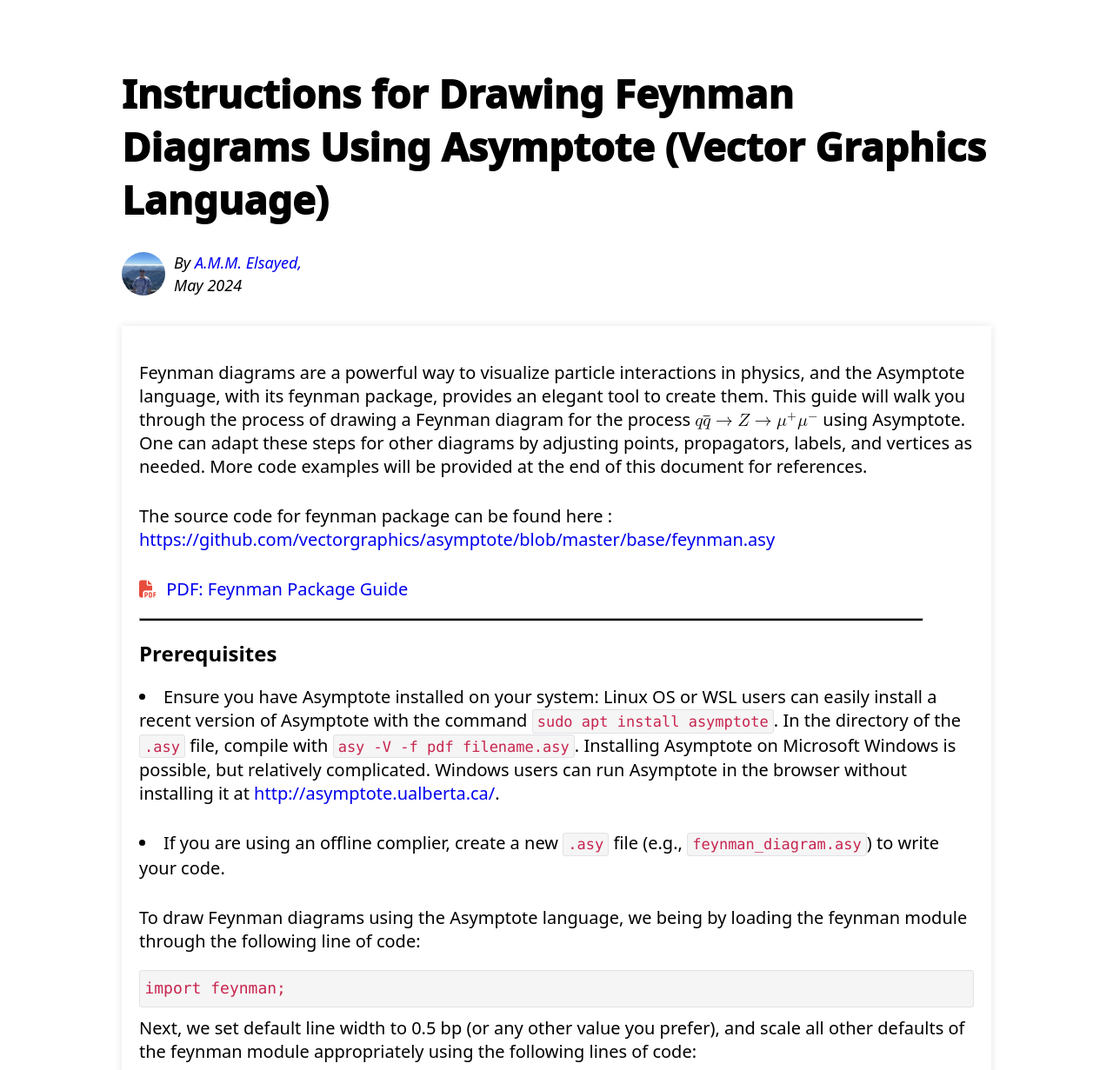
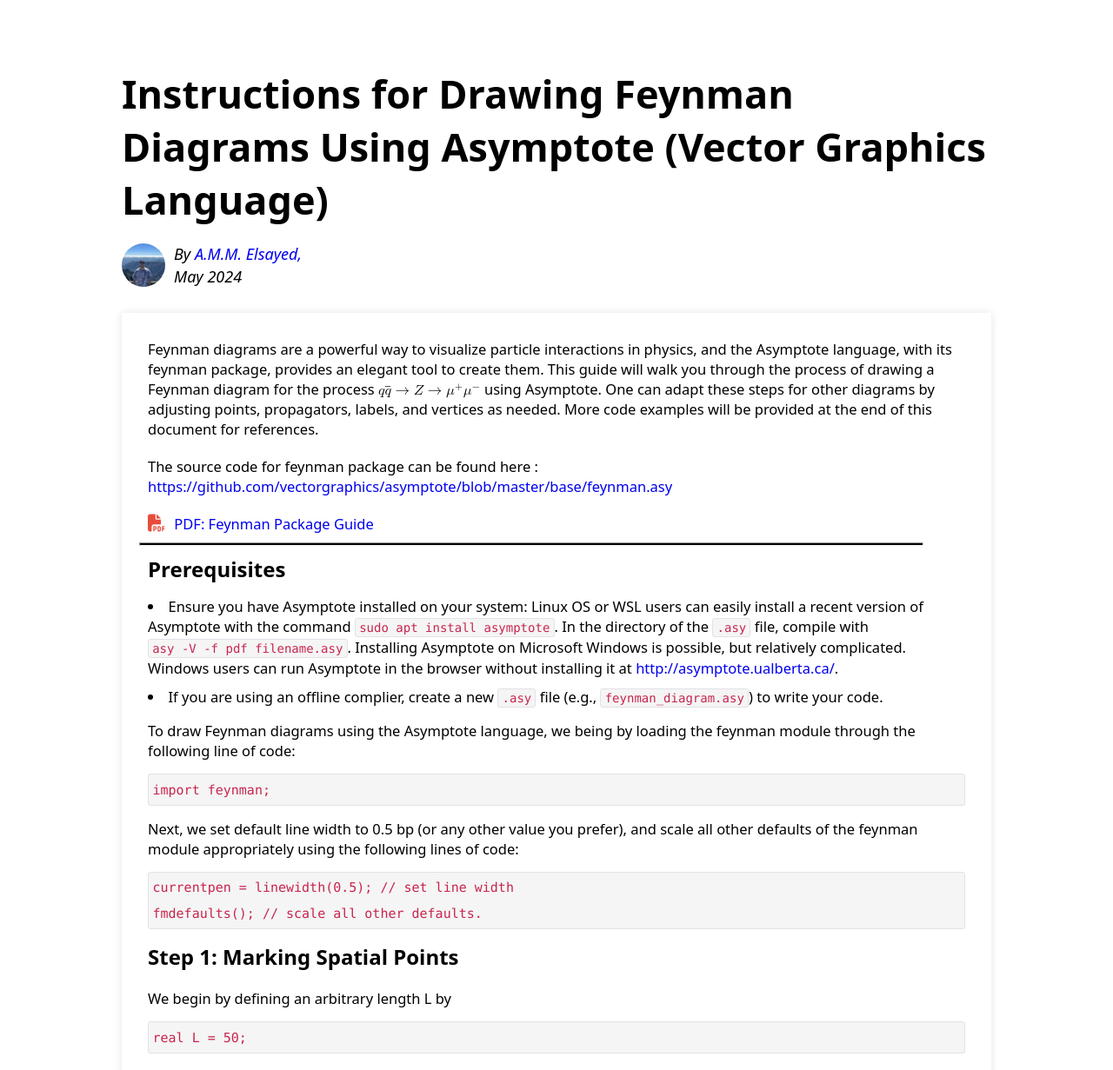
Before and after one commit to ammelsayed/ammelsayed.github.io, a plain HTML site: page blog/post1/index.html in a window 1280 px wide. Shown: the part 69-1300 px from the top of the page at 87% size. Drawn offline with Linux system fonts and the light colour scheme.

Commit message:
Add files via upload

```diff
--- a/blog/post_style.css
+++ b/blog/post_style.css
@@ -42,24 +42,12 @@ body main {
 /* %%%%%%%%%%%%%%%%%%%%%%%%%%%%%% */
 /* Defining the title of any page */
 
-.page-top {
-    margin-top: 60px;
-    width: 100%;
-    max-width: 1000px;
-    min-width: 0;
-    display: flex;
-    flex-direction: row;
-    justify-content: space-between;
-    align-items: center;
-}
-
 .page-top h1 {
     font-size: 45px;
-    font-weight: 1000;
 }
 
 .page-top {
-    margin-top: 60px;
+    margin: 60px 0px 20px 0px;
     width: 100%;
     max-width: 1000px;
     min-width: 0;
@@ -70,11 +58,10 @@ body main {
 }
 
 .author_information {
-    margin-top: 30px;
     width: 100%;
     max-width: 1000px;
     min-width: 0;
-    margin-bottom: 15px;
+    margin-bottom: 30px;
     display: flex;
     flex-direction: row;
     justify-content: flex-start;
@@ -108,7 +95,6 @@ section {
     width: 100%;
     max-width: 1000px;
     min-width: 0;
-    margin: 20px 0px;
     box-shadow: 0 0 10px rgba(0,0,0,0.1);
     color: black;
     display: flex;
@@ -118,8 +104,8 @@ section {
 }
 
 section p {
-    padding: 10px 20px 20px 20px;
-    font-size: 20px;
+    padding: 10px 30px;
+    font-size: 16.5px;
     word-wrap: break-word;
     overflow-wrap: break-word;
 }
@@ -136,8 +122,8 @@ section hr {
 
 
 section ul li {
-    padding: 10px 20px 20px 20px;
-    font-size: 20px;
+    padding: 5px 30px;
+    font-size: 16.5px;
     word-wrap: break-word;
     overflow-wrap: break-word;
     list-style-type: disc; /* Use disc bullets for list items */
@@ -145,7 +131,7 @@ section ul li {
 }
 
 section p .inline-code, section ul li .inline-code {
-    font-size: 17px;                        /* slightly smaller than body text */
+    font-size: 14px;                        /* slightly smaller than body text */
     font-family: Menlo, Consolas, monospace;
 
     background-color: #f5f5f5;               /* very light gray */
@@ -163,10 +149,9 @@ section p .inline-code, section ul li .inline-code {
 section code {
     display: block;
 
-    padding: 20px;
-    margin: 0px 20px;
+    margin: 5px 30px;
 
-    font-size: 18px;                        /* slightly smaller than body text */
+    font-size: 15px;                        /* slightly smaller than body text */
     font-family: Menlo, Consolas, monospace;
 
     background-color: #f5f5f5;               /* very light gray */
@@ -197,7 +182,7 @@ section img {
 
 
 section h1, section h2, section h3, section h4 {
-    padding: 20px 20px 10px 20px;
+    padding: 10px 30px;
     word-wrap: break-word;
     overflow-wrap: break-word;
 }
--- a/blog/style.css
+++ b/blog/style.css
@@ -143,7 +143,7 @@ body main {
 #events-list .publication .content .abstract {
     font-size: 15px;
     text-align: justify;
-     margin-top: 5px;
+    margin-top: 5px;
     margin-bottom: 10px;
 }
 
```
Also changed, not shown: blog/post1/index.html (+0 -1 lines).
